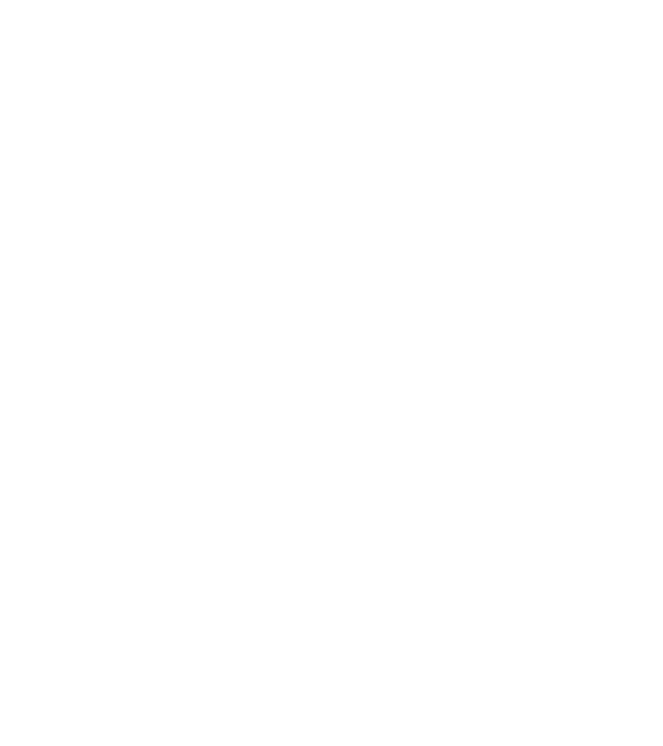
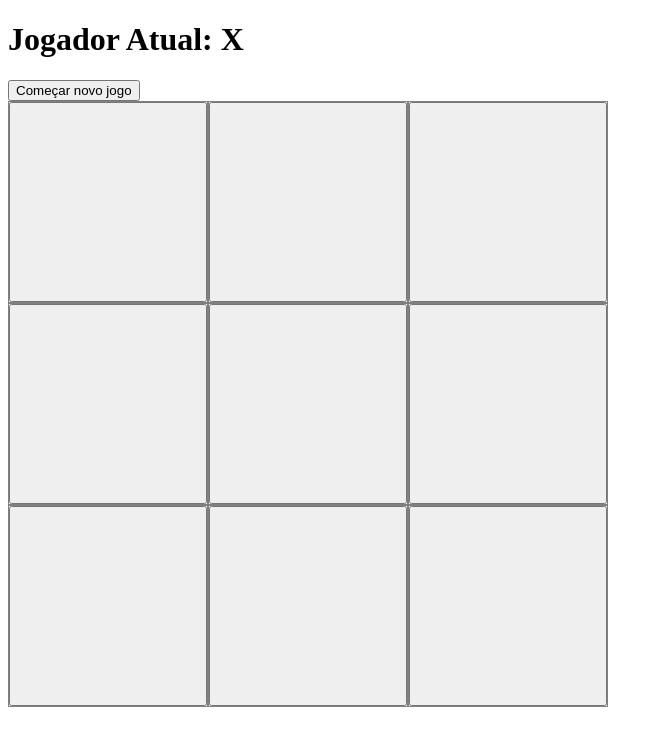
Before and after one commit to Mafra-Chris/jogo-da-velha-marvel, an Angular app in the folder jogo-da-velha-marvel/: page / in a window 1280 px wide. Shown: the top 746 px of the page, without its empty margins (0-663 px from the left). Built offline with nearby package versions, Linux system fonts and the light colour scheme.

Commit message:
app component: add app-board

```diff
--- a/jogo-da-velha-marvel/src/app/app.component.html
+++ b/jogo-da-velha-marvel/src/app/app.component.html
@@ -1 +1,2 @@
+<app-board></app-board>
 <router-outlet></router-outlet>
--- a/jogo-da-velha-marvel/src/app/app.module.ts
+++ b/jogo-da-velha-marvel/src/app/app.module.ts
@@ -3,10 +3,14 @@
 
 import { AppRoutingModule } from './app-routing.module';
 import { AppComponent } from './app.component';
+import { SquareComponent } from './square/square.component';
+import { BoardComponent } from './board/board.component';
 
 @NgModule({
   declarations: [
-    AppComponent
+    AppComponent,
+    SquareComponent,
+    BoardComponent
   ],
   imports: [
     BrowserModule,
```
